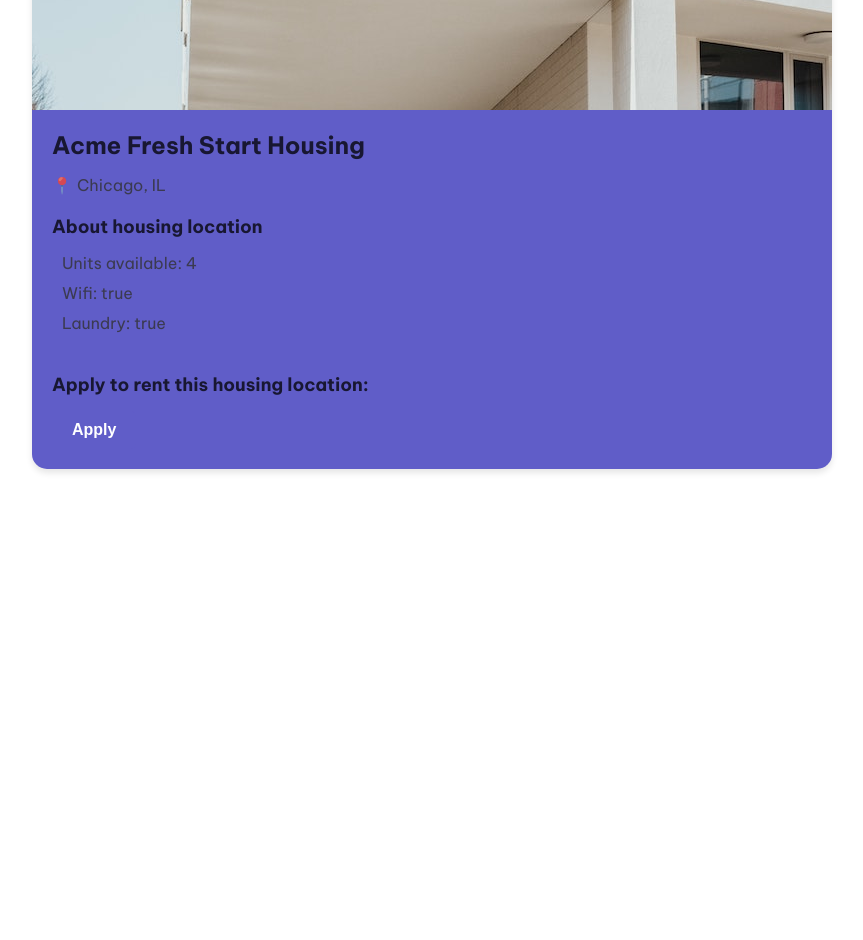
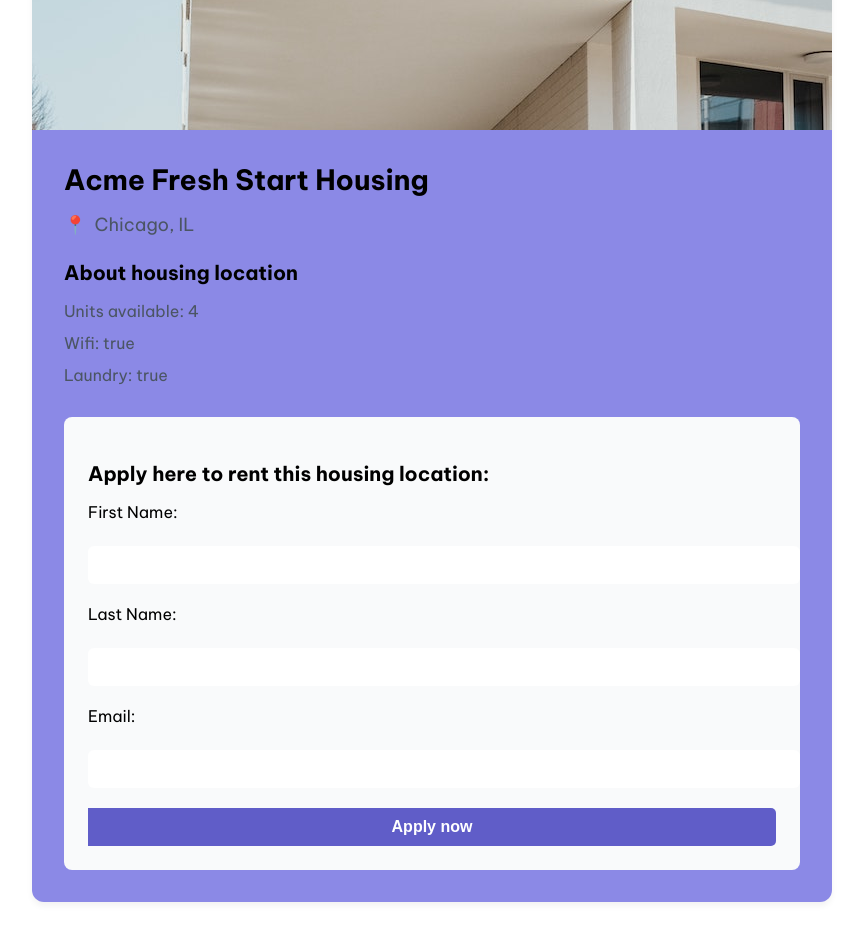
Before and after one commit to prosabd/first-angular-app, an Angular app: page /details/0 in a window 1280 px wide. Shown: the part 320-1260 px from the top of the page, without its empty margins (208-1071 px from the left). Before the commit the page ends 819 px from the top, so only its background shows below. Built offline with nearby package versions, Linux system fonts and the light colour scheme.

Commit message:
feat: :see_no_evil: gitignore + add and use angularForm on details page and get values on the service

```diff
--- a/src/app/details/details.component.css
+++ b/src/app/details/details.component.css
@@ -1,19 +1,36 @@
 @import '../home/home.component.css';
+
+:root {
+  --primary-color: #4a46eb;
+  --secondary-color: #3530c3;
+  --background-color: #f4f4f5;
+  --text-color: #1f2937;
+  --input-background: #ffffff;
+  --input-border: #d1d5db;
+  --input-focus-border: #4a46eb;
+}
+
+body {
+  background-color: var(--background-color);
+  color: var(--text-color);
+  font-family: 'Inter', sans-serif;
+}
 
 article {
   display: flex;
   flex-direction: column;
-  background-color: var(--primary-color);
-  border-radius: 15px;
+  background-color: var(--secondary-color);
+  border-radius: 12px;
   overflow: hidden;
-  box-shadow: 0 4px 6px rgba(0, 0, 0, 0.1);
-  transition: transform 0.3s ease;
+  box-shadow: 0 4px 6px rgba(0, 0, 0, 0.05);
+  transition: transform 0.3s ease, box-shadow 0.3s ease;
   max-width: 800px;
-  margin: 20px auto;
+  margin: 40px auto;
 }
 
 article:hover {
   transform: translateY(-5px);
+  box-shadow: 0 10px 15px rgba(0, 0, 0, 0.1);
 }
 
 .listing-photo {
@@ -24,72 +41,116 @@ article:hover {
 }
 
 .listing-description {
-  background-color: var(--info-background);
-  padding: 20px;
-  flex-grow: 1;
+  padding: 32px;
 }
 
 .listing-heading {
-  margin: 0 0 15px;
-  color: rgba(0, 0, 0, 0.75);
-  font-size: 24px;
-  font-weight: bold;
+  margin: 0 0 16px;
+  color: var(--text-color);
+  font-size: 28px;
+  font-weight: 700;
 }
 
 .listing-location {
-  margin: 0 0 20px;
-  color: rgba(50, 50, 50, 0.8);
-  font-size: 16px;
+  margin: 0 0 24px;
+  color: #4b5563;
+  font-size: 18px;
   display: flex;
   align-items: center;
 }
 
 .listing-location::before {
   content: "📍";
-  margin-right: 5px;
+  margin-right: 8px;
 }
 
 .section-heading {
-  font-size: 18px;
-  color: rgba(0, 0, 0, 0.75);
-  margin-bottom: 15px;
+  font-size: 20px;
+  color: var(--text-color);
+  margin-bottom: 16px;
+  font-weight: 600;
 }
 
 .listing-features ul {
   list-style-type: none;
-  padding: 0 0 0 10px;
+  padding: 0;
+  margin-bottom: 32px;
 }
 
 .listing-features li {
-  margin-bottom: 10px;
-  color: rgba(50, 50, 50, 0.8);
+  margin-bottom: 12px;
+  color: #4b5563;
+  font-size: 16px;
 }
 
 .listing-apply {
-  margin-top: 20px;
+  background-color: #f9fafb;
+  padding: 24px;
+  border-radius: 8px;
+}
+
+form {
+  display: grid;
+  gap: 20px;
+}
+
+label {
+  font-weight: 500;
+  margin-bottom: 4px;
+  display: block;
+}
+
+input[type="text"],
+input[type="email"] {
+  width: 100%;
+  padding: 10px 12px;
+  border: 1px solid var(--input-border);
+  border-radius: 6px;
+  font-size: 16px;
+  transition: border-color 0.3s ease, box-shadow 0.3s ease;
+}
+
+input[type="text"]:focus,
+input[type="email"]:focus {
+  outline: none;
+  border-color: var(--input-focus-border);
+  box-shadow: 0 0 0 3px rgba(74, 70, 235, 0.1);
 }
 
 .primary {
   background-color: var(--primary-color);
   border: none;
-  border-radius: 5px;
-  padding: 10px 20px;
+  border-radius: 6px;
+  padding: 12px 24px;
   color: white;
-  font-weight: bold;
+  font-weight: 600;
+  font-size: 16px;
   cursor: pointer;
-  transition: background-color 0.3s ease;
+  transition: background-color 0.3s ease, transform 0.1s ease;
 }
 
 .primary:hover {
   background-color: var(--secondary-color);
 }
 
+.primary:active {
+  transform: translateY(1px);
+}
+
 @media (max-width: 768px) {
   article {
-    margin: 20px 10px;
+    margin: 20px 16px;
   }
 
   .listing-photo {
     height: 30vh;
   }
+
+  .listing-description {
+    padding: 24px;
+  }
+
+  .listing-apply {
+    padding: 20px;
+  }
 }
--- a/src/app/details/details.component.ts
+++ b/src/app/details/details.component.ts
@@ -3,11 +3,13 @@ import { CommonModule } from '@angular/common';
 import { ActivatedRoute } from '@angular/router';
 import { HousingService } from '../housing.service';
 import { HousingLocation } from '../housing-location';
+import { FormControl, FormGroup, ReactiveFormsModule } from '@angular/forms';
+import { last } from 'rxjs';
 
 @Component({
   selector: 'app-details',
   standalone: true,
-  imports: [CommonModule],
+  imports: [CommonModule, ReactiveFormsModule],
 template: `
     <article>
       <img class="listing-photo" [src]="housingLocation?.photo" [alt]="housingLocation?.name" />
@@ -24,8 +26,18 @@ template: `
         </section>
         <section class="listing-apply">
           <br>
-          <h4 class="section-heading">Apply to rent this housing location:</h4>
-          <button class="primary">Apply</button>
+          <h4 class="section-heading">Apply here to rent this housing location:</h4>
+          <form [formGroup]="applyForm" (submit)="submitApplication()">
+            <label for="firstName">First Name:</label>
+            <input type="text" id="firstName" formControlName="firstName">
+
+            <label for="lastName">Last Name:</label>
+            <input type="text" id="lastName" formControlName="lastName">
+
+            <label for="email">Email:</label>
+            <input type="email" id="email" formControlName="email">
+            <button class="primary" type="submit">Apply now</button>
+          </form>
         </section>
       </section>
     </article>
@@ -36,9 +48,20 @@ export class DetailsComponent {
   route: ActivatedRoute = inject(ActivatedRoute);
   housingService = inject(HousingService);
   housingLocation: HousingLocation | undefined
-
+  applyForm = new FormGroup({
+    firstName: new FormControl(''),
+    lastName: new FormControl(''),
+    email: new FormControl(''),
+  })
   constructor() {
     const housingLocationId = Number(this.route.snapshot.params[('id')]);
     this.housingLocation = this.housingService.getHousingLocationById(housingLocationId);
   }
+  submitApplication() {
+    this.housingService.submitApplication(
+      this.applyForm.value.firstName ?? '',
+      this.applyForm.value.lastName ?? '',
+      this.applyForm.value.email ?? '',
+    );
+  }
 }
--- a/src/app/housing.service.ts
+++ b/src/app/housing.service.ts
@@ -115,4 +115,8 @@ export class HousingService {
   getHousingLocationById(id: number): HousingLocation | undefined{
     return this.housingLocationList.find(housingLocation => housingLocation.id === id)!;
   }
+
+  submitApplication(firstName: string, lastName: string, email: string) {
+    console.log(`Application submitted for ${firstName} ${lastName} at ${email}`);
+  }
 }
```
Also changed, not shown: 1 other file (tests, documents, lock files or other folders).
